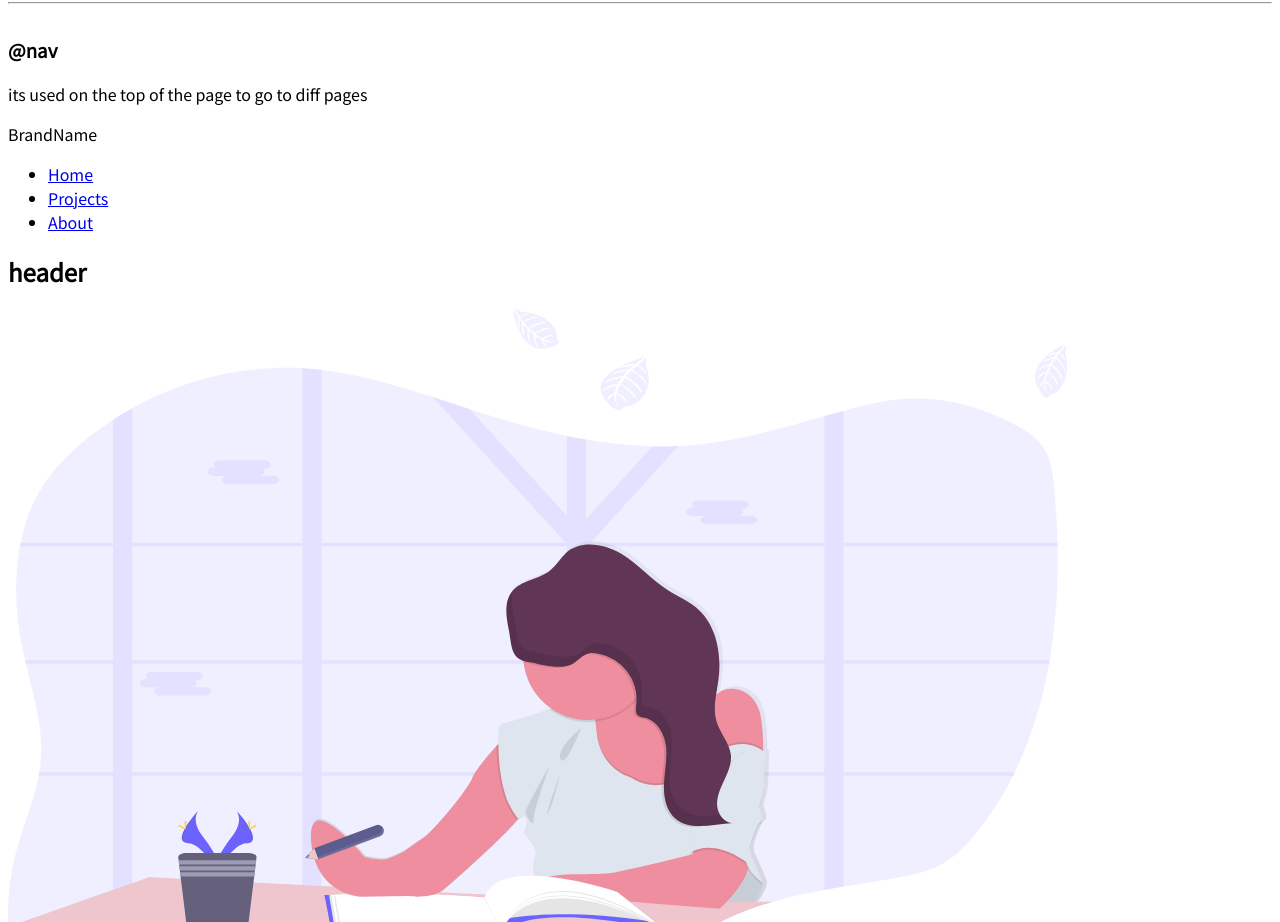
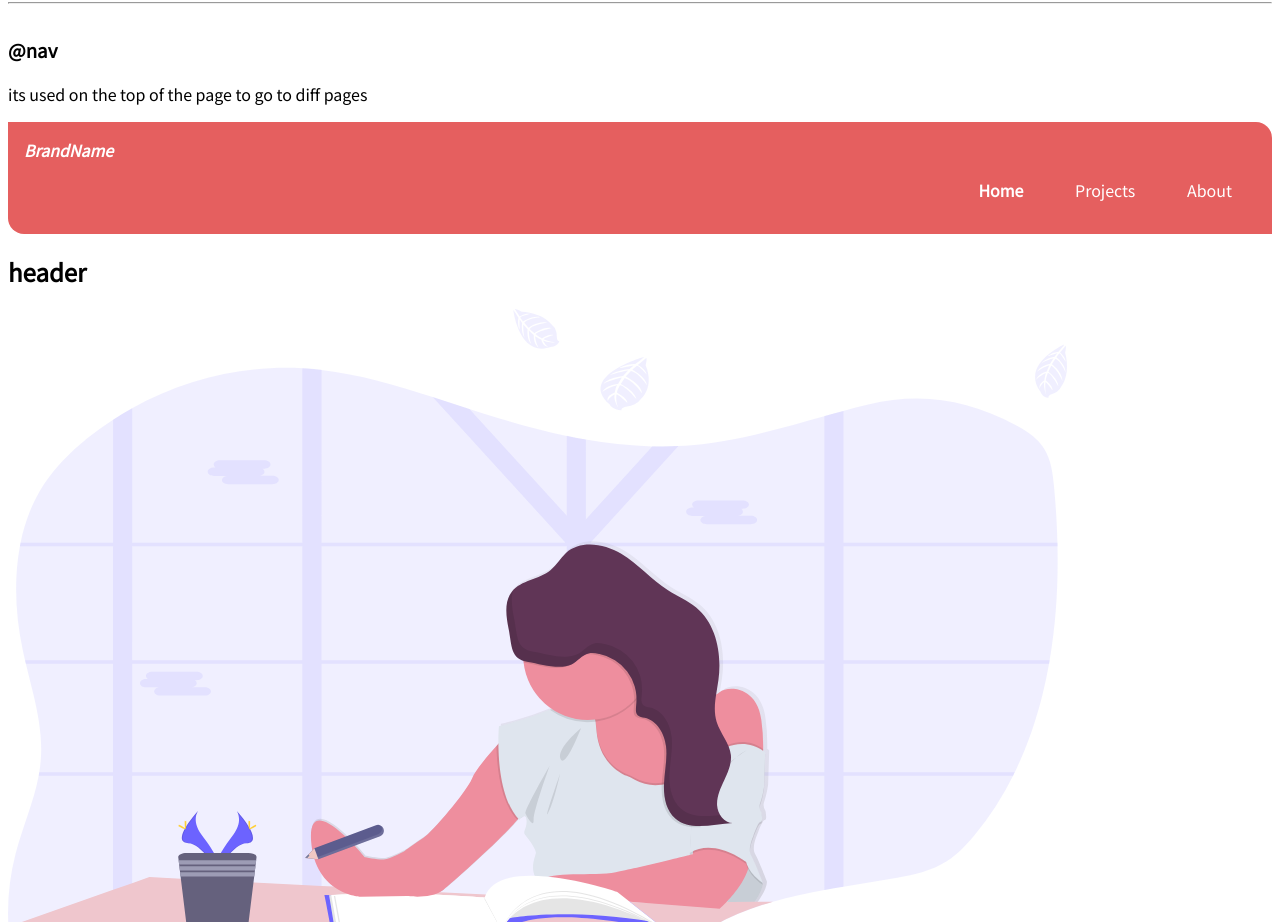
Before and after one commit to poojavishnoi/neog, a plain HTML site: page index.html in a window 1280 px wide. Shown: the part 1339-2261 px from the top of the page. Drawn offline with Linux system fonts and the light colour scheme.

Commit message:
navigation

```diff
--- a/index.html
+++ b/index.html
@@ -64,17 +64,17 @@
     <p>its used on the top of the page to go to diff pages</p>
 
 
-    <nav>
-        <div>BrandName</div>
-        <ul>
-            <li>
-                <a href="/">Home</a>
+    <nav class="navigation container">
+        <div class="nav-brand">BrandName</div>
+        <ul class="list-non-bullet nav-pills ">
+            <li class="list-inline">
+                <a class="link link-active" href="/">Home</a>
             </li>
-            <li>
-                <a href="/">Projects</a>
+            <li class="list-inline">
+                <a class="link" href="/">Projects</a>
             </li>
-            <li>
-                <a href="/">About</a>
+            <li class="list-inline">
+                <a class="link" href="/">About</a>
             </li>
         </ul>
     </nav>
--- a/style.css
+++ b/style.css
@@ -53,3 +53,27 @@ hr{
     display: inline;
     padding: 0rem 0.5rem;
 }
+
+/** navigation **/
+.navigation{
+    background-color: #E55F5F;
+    color: white;
+    padding: 1rem;
+    border-radius: 0 1rem;
+}
+
+.navigation .nav-brand{
+    font-weight: bold;
+    font-style: italic;
+}
+
+.navigation .nav-pills{
+    text-align:right;
+}
+.navigation .link{
+    color: white;
+}
+
+.navigation .link-active{
+    font-weight: bold;
+}
```
